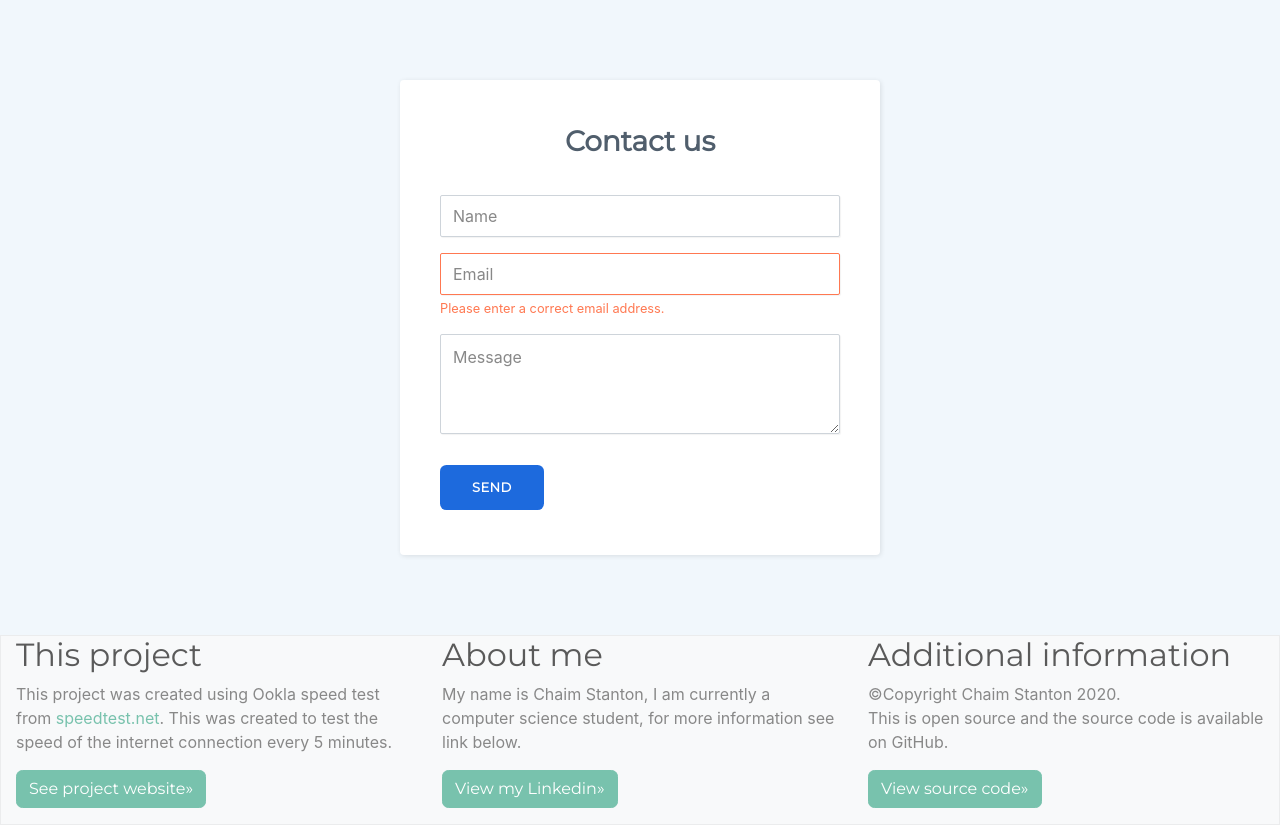
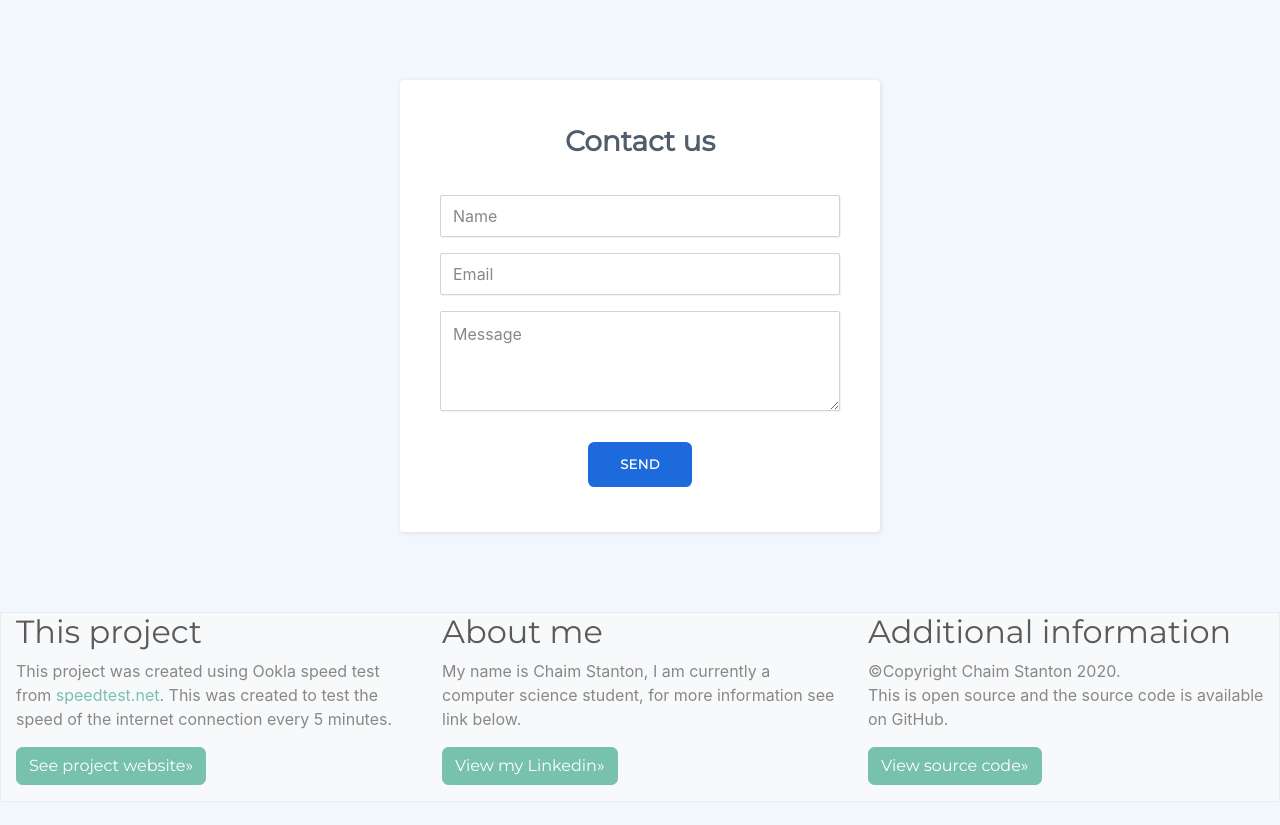
Before and after one commit to ChaimStanton/pingtester, a PHP site: the page made by contact us.php in a window 1280 px wide. Shown: the part 56-881 px from the top of the page. After the commit the page ends 858 px from the top, so only its background shows below. Run offline with PHP 8.4, Linux system fonts and the light colour scheme.

Commit message:
fixed contact uss form error

```diff
--- a/contact us.php
+++ b/contact us.php
@@ -12,13 +12,14 @@
             <div class="form-group"><input class="form-control" type="text" name="name" placeholder="Name"></div>
             <!-- End: Success Example -->
             <!-- Start: Error Example -->
-            <div class="form-group"><input class="form-control is-invalid" type="email" name="email" placeholder="Email">
-                <!-- Start: The Error Message --><small class="form-text text-danger">Please enter a correct email address.</small>
+            <div class="form-group"><input class="form-control" type="email" name="email" placeholder="Email">
+                <!-- Start: The Error Message <small class="form-text text-danger">Please enter a correct email address.</small> -->
+                <!-- <div class="form-group"><input class="form-control is-invalid" type="email" name="email" placeholder="Email"> -->
                 <!-- End: The Error Message -->
             </div>
             <!-- End: Error Example -->
             <div class="form-group"><textarea class="form-control" name="message" placeholder="Message" rows="14"></textarea></div>
-            <div class="form-group"><button class="btn btn-primary" type="submit">send </button></div>
+            <div class="form-group text-center"><button class="btn btn-primary" type="submit">send </button></div>
         </form>
     </div>
     <!-- End: Contact Form Clean -->
```
